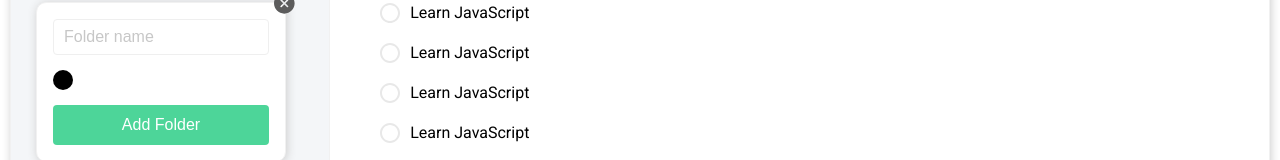
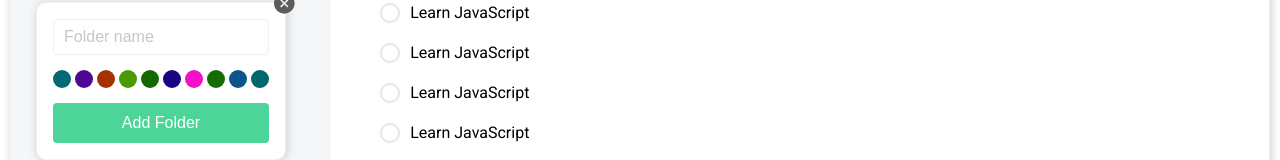
Before and after one commit to VolodymyrBilohorodskyi/task-manager, a Next.js app: page / in a window 1280 px wide. Both pictures are taken after a click on the button "Add folder". Shown: the part 237-397 px from the top of the page. Built offline with nearby package versions, Linux system fonts and the light colour scheme; no server answers; the database is empty.

Commit message:
add random colors

```diff
--- a/app/page.tsx
+++ b/app/page.tsx
@@ -3,7 +3,7 @@ import Sidebar from '@/components/sidebar/Sidebar'
 import { AddFolderType } from '@/types'
 import { GetFolderFetch } from '@/services/FolderAPI'
 
-export default async function Home() {
+const Home = async () => {
   const folderData: AddFolderType[] = await GetFolderFetch()
 
   return (
@@ -15,3 +15,4 @@ export default async function Home() {
     </div>
   )
 }
+export default Home
--- a/components/sidebar/AddFolder.tsx
+++ b/components/sidebar/AddFolder.tsx
@@ -3,11 +3,13 @@ import { useRouter } from 'next/navigation'
 import { useState } from 'react'
 import { AddFolderIcon, ClosePopupIcon } from '../icons/Icons'
 import { addFolderFetch } from '@/services/FolderAPI'
+import ColorItem from './ColorItem'
 
-const AddFolder: React.FC = () => {
+const AddFolder: React.FC<{ colors: string[] }> = ({ colors }) => {
   const router = useRouter()
   const [isActive, setActive] = useState(false)
   const [folderName, setFolderName] = useState('')
+  const [folderColor, setFolderColor] = useState('')
 
   const handleOpenFolder = () => {
     setActive(!isActive)
@@ -15,7 +17,8 @@ const AddFolder: React.FC = () => {
 
   const handleAddFolder = async () => {
     if (folderName.length > 2) {
-      await addFolderFetch(folderName)
+      const data = { title: folderName, color: folderColor }
+      await addFolderFetch(data)
       setActive(!isActive)
       setFolderName('')
       router.refresh()
@@ -50,7 +53,16 @@ const AddFolder: React.FC = () => {
             }}
           />
           <div className='sidebar__color-block'>
-            <div></div>
+            {colors.map((color, index) => {
+              return (
+                <ColorItem
+                  key={index}
+                  color={color}
+                  setFolderColor={setFolderColor}
+                  count={index + 1}
+                />
+              )
+            })}
           </div>
           <button className='sidebar__add-btn' onClick={handleAddFolder}>
             Add Folder
--- /dev/null
+++ b/components/sidebar/ColorItem.tsx
@@ -0,0 +1,24 @@
+import { useState } from 'react'
+
+type ColorItem = {
+  color: string
+  setFolderColor: (str: string) => void
+  count: number
+}
+const ColorItem: React.FC<ColorItem> = ({ color, setFolderColor, count }) => {
+  const [isSelected, setSelected] = useState(false)
+
+  const handleSetFolderColor = (color: string) => {
+    setSelected((current) => !current)
+    setFolderColor(color)
+  }
+
+  return (
+    <div
+      style={{ background: `${color}` }}
+      className={isSelected ? 'selected' : ''}
+      onClick={() => handleSetFolderColor(color)}
+    ></div>
+  )
+}
+export default ColorItem
--- a/components/sidebar/FolderItem.tsx
+++ b/components/sidebar/FolderItem.tsx
@@ -4,7 +4,7 @@ import { useRouter } from 'next/navigation'
 import { FolderRemoveIcon } from '../icons/Icons'
 import { DeleteFolderFetch } from '@/services/FolderAPI'
 
-const FolderItem = ({ title, _id }: AddFolderType) => {
+const FolderItem: React.FC<AddFolderType> = ({ title, _id, color }) => {
   const router = useRouter()
   const handleRemoveFolder = async () => {
     await DeleteFolderFetch(_id)
@@ -12,7 +12,7 @@ const FolderItem = ({ title, _id }: AddFolderType) => {
   }
   return (
     <li>
-      <span className='sidebar__list-color'></span>
+      <span className='sidebar__list-color' style={{ backgroundColor: `${color}` }}></span>
       <span className='sidebar__list-title'>{title}</span>
       <button className='sidebar__list-remove' onClick={() => handleRemoveFolder()}>
         <FolderRemoveIcon />
--- a/components/sidebar/Sidebar.tsx
+++ b/components/sidebar/Sidebar.tsx
@@ -2,10 +2,17 @@ import AddFolder from './AddFolder'
 import FolderItem from './FolderItem'
 import { AllTaskIcon } from '../icons/Icons'
 import { AddFolderType } from '@/types'
+import randomColor from 'randomcolor'
 
-const Sidebar = ({ folders }: { folders: AddFolderType[] }) => {
-  console.log(folders)
+type FildersType = {
+  folders: AddFolderType[]
+}
 
+const Sidebar: React.FC<FildersType> = ({ folders }) => {
+  const colors = randomColor({
+    count: 10,
+    luminosity: 'dark',
+  })
   return (
     <aside className='sidebar'>
       <div className='sidebar__content'>
@@ -21,7 +28,7 @@ const Sidebar = ({ folders }: { folders: AddFolderType[] }) => {
               return <FolderItem key={item._id} {...item} />
             })}
         </ul>
-        <AddFolder />
+        <AddFolder colors={colors} />
       </div>
     </aside>
   )
--- a/components/tasks/TaskItem.tsx
+++ b/components/tasks/TaskItem.tsx
@@ -3,7 +3,7 @@
 import { useState } from 'react'
 import { TaskCheckedIcon, TaskUnCheckedIcon } from '../icons/Icons'
 
-const TaskItem = () => {
+const TaskItem: React.FC = () => {
   const [isChecked, setChecked] = useState(false)
   const handleCheckChange = () => {
     setChecked(!isChecked)
--- a/components/tasks/TaskNew.tsx
+++ b/components/tasks/TaskNew.tsx
@@ -2,7 +2,7 @@
 import { useState } from 'react'
 import { AddFolderIcon } from '../icons/Icons'
 
-const TaskNew = () => {
+const TaskNew: React.FC = () => {
   const [addTask, setAddTask] = useState(false)
 
   const handleAddTask = () => {
--- a/components/tasks/Tasks.tsx
+++ b/components/tasks/Tasks.tsx
@@ -2,7 +2,7 @@ import { TitleEditIcon } from '../icons/Icons'
 import TaskItem from './TaskItem'
 import TaskNew from './TaskNew'
 
-const Tasks = () => {
+const Tasks: React.FC = () => {
   return (
     <main className='task'>
       <div className='task__title'>
--- a/package.json
+++ b/package.json
@@ -11,6 +11,7 @@
   "dependencies": {
     "@types/mongoose": "^5.11.97",
     "@types/node": "20.2.5",
+    "@types/randomcolor": "^0.5.7",
     "@types/react": "18.2.7",
     "@types/react-dom": "18.2.4",
     "eslint": "8.41.0",
@@ -18,6 +19,7 @@
     "mongodb": "^5.6.0",
     "mongoose": "^7.2.2",
     "next": "13.4.4",
+    "randomcolor": "^0.6.2",
     "react": "18.2.0",
     "react-dom": "18.2.0",
     "swr": "^2.1.5",
--- a/services/FolderAPI.ts
+++ b/services/FolderAPI.ts
@@ -1,8 +1,8 @@
-export const addFolderFetch = async (folderName: string) => {
+export const addFolderFetch = async (folderData: { title: string; color: string }) => {
   const data = {
-    title: folderName,
-    label: folderName.replace(/\s/g, '').toLowerCase(),
-    color: '#ff0000',
+    title: folderData.title,
+    label: folderData.title.replace(/\s/g, '').toLowerCase(),
+    color: folderData.color,
   }
   await fetch('/api/folder', {
     method: 'POST',
--- a/style/sidebar.scss
+++ b/style/sidebar.scss
@@ -44,7 +44,6 @@
     width: 0.75rem;
     height: 0.75rem;
     margin-right: 10px;
-    background-color: red;
     border-radius: 50%;
   }
   &__list-remove {
@@ -133,10 +132,14 @@
     justify-content: space-between;
     & > div {
       display: block;
-      width: 1.25rem;
-      height: 1.25rem;
-      background-color: #000;
+      width: 1.125rem;
+      height: 1.125rem;
       border-radius: 50%;
+      cursor: pointer;
+      border: 1px solid transparent;
+      &.selected {
+        border-color: #000;
+      }
     }
   }
 
```
Also changed, not shown: 1 other file (tests, documents, lock files or other folders).
